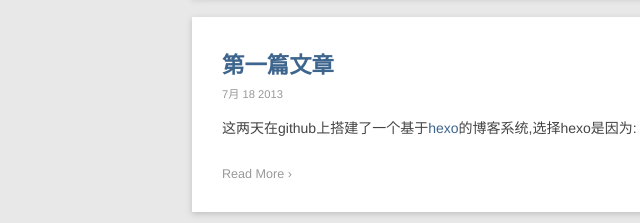
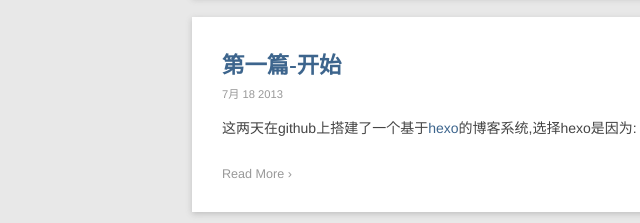
Before and after one commit to ljinliuj/ljinliuj.github.io, a plain HTML site: page archives/index.html in a window 1280 px wide. Shown: the part 441-664 px from the top of the page, 38-678 px from the left. Drawn offline with Linux system fonts and the light colour scheme.

Commit message:
Site updated: 2014-06-27 22:09:27

```diff
--- a/archives/index.html
+++ b/archives/index.html
@@ -101,7 +101,7 @@
     <header>
 
 
-    <h1 class="title"><a href="/2013/07/18/first/">第一篇文章</a></h1>
+    <h1 class="title"><a href="/2013/07/18/first/">第一篇-开始</a></h1>
 
 
 
```
Also changed, not shown: 2013/07/18/first/index.html (+3 -3 lines), archives/2013/07/index.html (+1 -1 lines), archives/2013/index.html (+1 -1 lines), categories/web/index.html (+1 -1 lines), index.html (+1 -1 lines), tags/hexo/index.html (+1 -1 lines).
